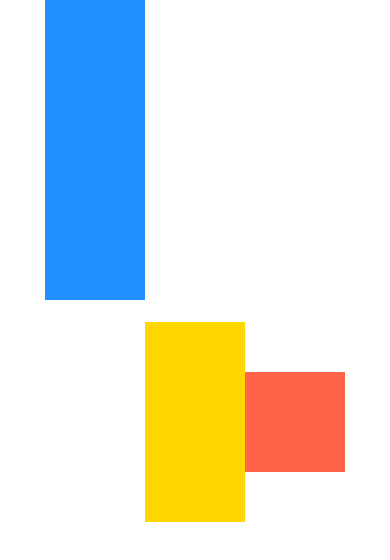
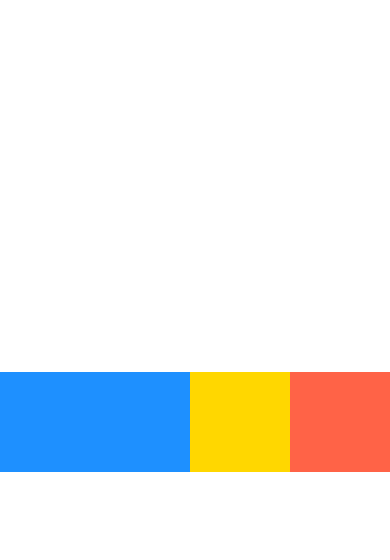
Before and after one commit to dano5342/react-native-tutorial, a React Native app: screen / in a window 390 px wide. Shown: the top 560 px of the page. Built offline with nearby package versions, Linux system fonts and the light colour scheme.

Commit message:
working with other style settings including further explanations of flex and the axial positoning

```diff
--- a/App.js
+++ b/App.js
@@ -18,16 +18,16 @@ export default function App() {
       <View
         style={{
           backgroundColor: 'dodgerblue',
-          width: 100,
-          height: 300,
-          alignSelf: "flex-start",
+          width: 400,
+          height: 100,
+          flex: -1,
         }}
       />
       <View
         style={{
           backgroundColor: 'gold',
           width: 100,
-          height: 200,
+          height: 100,
         }}
       />
       <View
@@ -37,6 +37,7 @@ export default function App() {
           height: 100,
         }}
       />
+
     </View>
   );
 }
```
